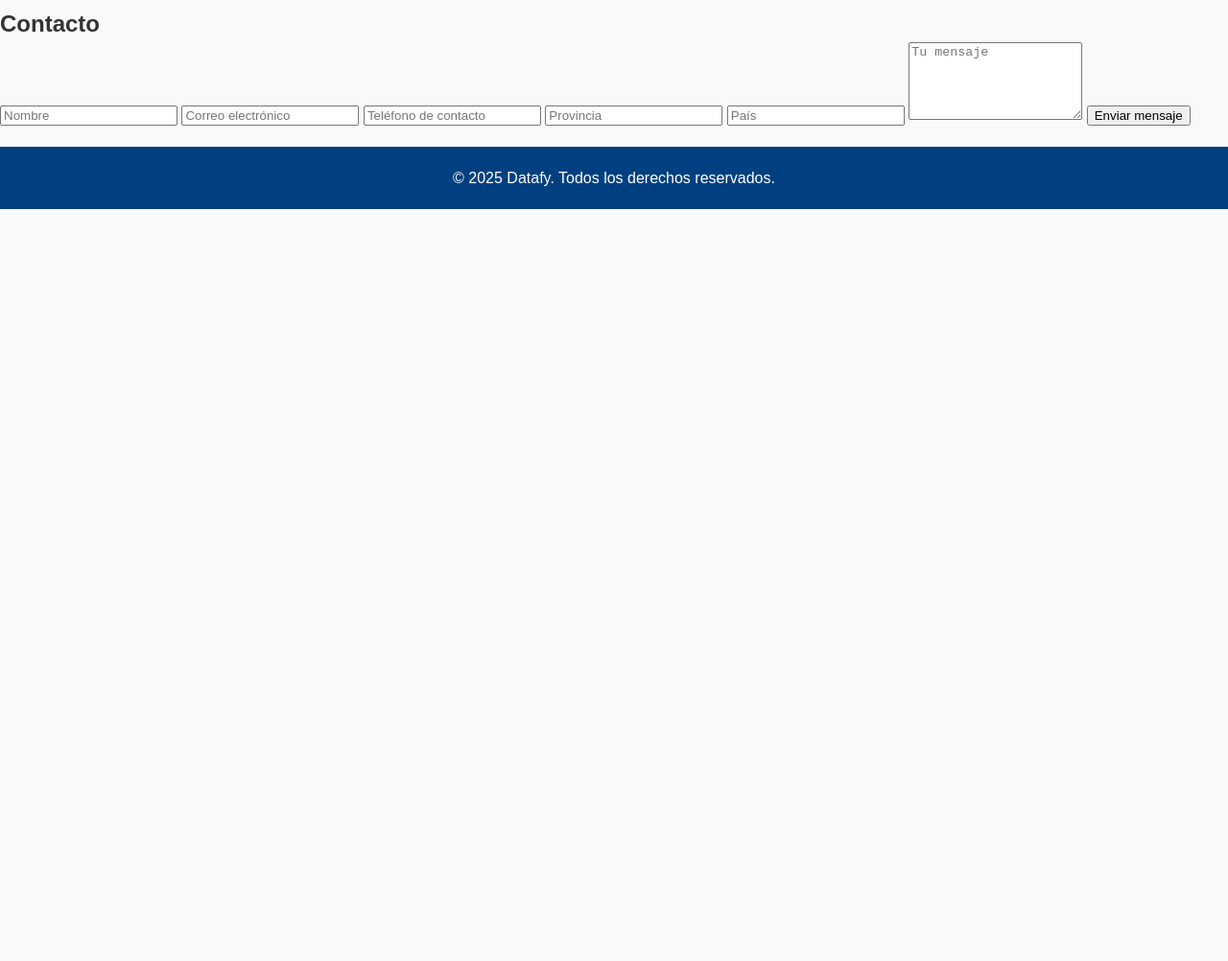
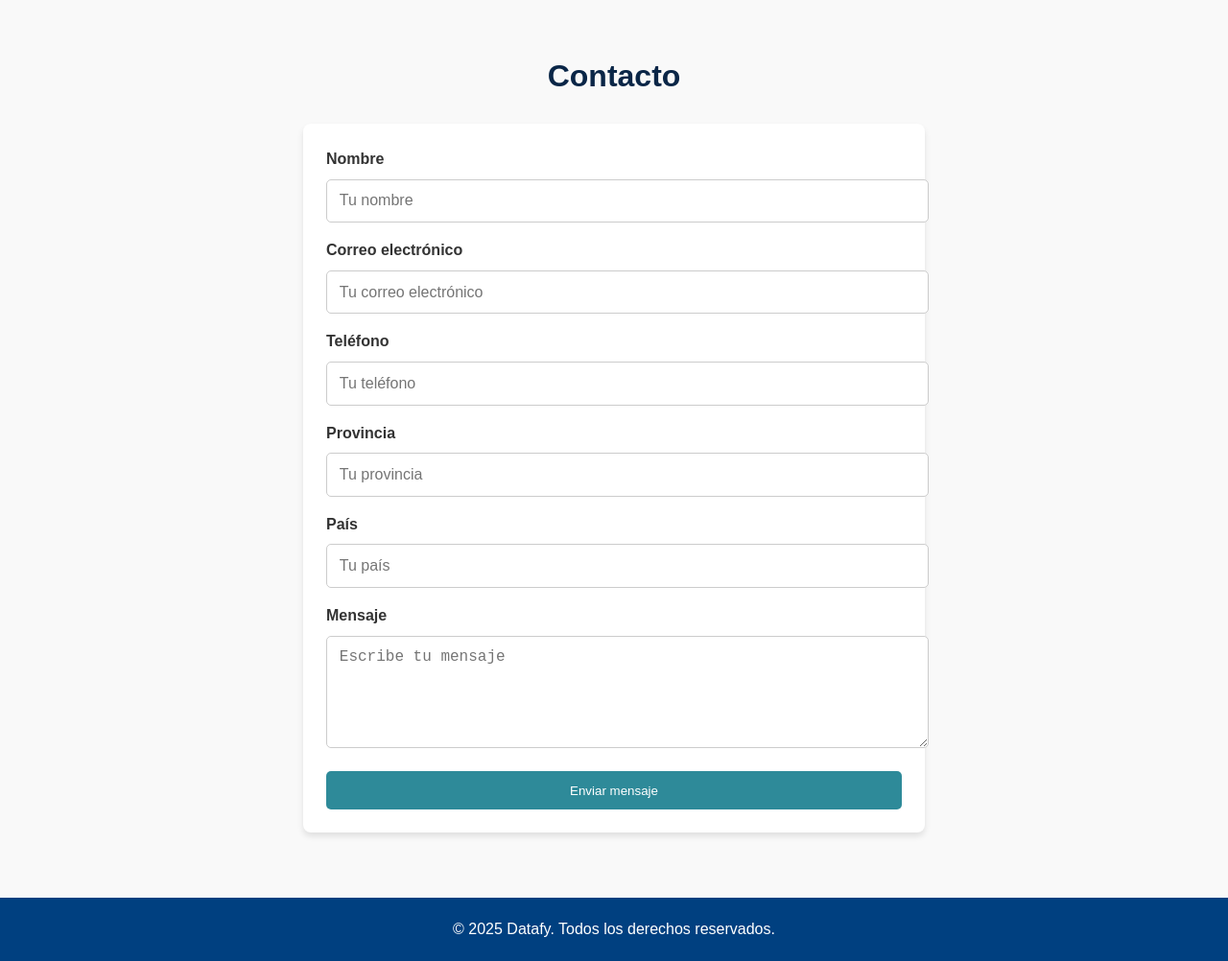
Before and after one commit to Francoricciallende/datafy, a plain HTML site: page index.html in a window 1280 px wide. Shown: the part 1586-2588 px from the top of the page at 96% size. Before the commit the page ends 1804 px from the top, so only its background shows below. Drawn offline with Linux system fonts and the light colour scheme.

Commit message:
Actualizo

```diff
--- a/index.html
+++ b/index.html
@@ -37,21 +37,53 @@
       <iframe title="Curso Compilado PBI" width="100%" height="400" src="https://app.powerbi.com/view?r=eyJrIjoiZDYxZjFlNDUtZDVlOS00ZDY5LWE2ZTUtYjAzMDZjNzNkOGIwIiwidCI6IjAzZmMzOGQ5LTkzMWYtNDk1Yi04MGJhLWQxNGM1ZDVkMWYxZCIsImMiOjR9" frameborder="0" allowFullScreen="true"></iframe>
     </section>
 
-    <section class="contact-form" id="contacto">
+    <section class="contact-form fade-in" id="contacto">
       <h2>Contacto</h2>
-      <form action="https://formsubmit.co/info@datafy.lat" method="POST">
-      <input type="hidden" name="_next" value="https://datafy.lat/gracias.html">
-      <input type="hidden" name="_captcha" value="false">
+      <form action="https://formsubmit.co/info@datafy.lat" method="POST" class="form-container">
+        <!-- Configuraciones ocultas -->
+        <input type="hidden" name="_next" value="https://datafy.lat/gracias.html">
+        <input type="hidden" name="_captcha" value="false">
 
-      <input type="text" name="nombre" placeholder="Nombre" required />
-      <input type="email" name="email" placeholder="Correo electrónico" required />
-      <input type="text" name="telefono" placeholder="Teléfono de contacto" />
-      <input type="text" name="provincia" placeholder="Provincia" />
-      <input type="text" name="pais" placeholder="País" />
-      <textarea name="mensaje" placeholder="Tu mensaje" rows="5" required></textarea>
-      <button type="submit">Enviar mensaje</button>
-    </form>
-  </section>
+        <!-- Nombre -->
+        <div class="form-group">
+          <label for="nombre">Nombre</label>
+          <input type="text" id="nombre" name="nombre" placeholder="Tu nombre" required />
+        </div>
+
+        <!-- Correo electrónico -->
+        <div class="form-group">
+          <label for="email">Correo electrónico</label>
+          <input type="email" id="email" name="email" placeholder="Tu correo electrónico" required />
+        </div>
+
+        <!-- Teléfono -->
+        <div class="form-group">
+          <label for="telefono">Teléfono</label>
+          <input type="text" id="telefono" name="telefono" placeholder="Tu teléfono" />
+        </div>
+
+        <!-- Provincia -->
+        <div class="form-group">
+          <label for="provincia">Provincia</label>
+          <input type="text" id="provincia" name="provincia" placeholder="Tu provincia" />
+        </div>
+
+        <!-- País -->
+        <div class="form-group">
+          <label for="pais">País</label>
+          <input type="text" id="pais" name="pais" placeholder="Tu país" />
+        </div>
+
+        <!-- Mensaje -->
+        <div class="form-group">
+          <label for="mensaje">Mensaje</label>
+          <textarea id="mensaje" name="mensaje" placeholder="Escribe tu mensaje" rows="5" required></textarea>
+        </div>
+
+        <!-- Botón de envío -->
+        <button type="submit">Enviar mensaje</button>
+      </form>
+    </section>
 
       </form>
     </section>
--- a/styles.css
+++ b/styles.css
@@ -158,27 +158,64 @@ footer .social-icons img {
     margin: 0 10px;
 }
 
-.contact form {
+/* Estilos del formulario */
+.contact-form {
+    padding: 3rem 0;
+    text-align: center;
+}
+
+.contact-form h2 {
+    font-size: 2rem;
+    margin-bottom: 1.5rem;
+    color: #0A2647; /* Azul oscuro como color destacado */
+}
+
+.form-container {
     display: flex;
     flex-direction: column;
-    gap: 10px;
+    gap: 1rem;
+    max-width: 600px;
+    margin: 0 auto;
+    padding: 1.5rem;
+    background: #FFFFFF;
+    border-radius: 8px;
+    box-shadow: 0 4px 6px rgba(0, 0, 0, 0.1);
 }
 
-.contact form input, .contact form textarea, .contact form button {
-    width: 100%;
-    padding: 10px;
-    border: 1px solid #ddd;
-    border-radius: 5px;
-    font-size: 1em;
+.form-group {
+    text-align: left; /* Alineación izquierda para etiquetas y campos */
 }
 
-.contact form button {
-    background: #28a745;
-    color: #fff;
+.form-group label {
     font-weight: bold;
-    cursor: pointer;
+    margin-bottom: 0.5rem;
+    display: block;
+    color: #333333;
 }
 
-.contact form button:hover {
-    background: #218838;
+.form-group input,
+.form-group textarea {
+    width: 100%;
+    padding: 0.8rem;
+    border: 1px solid #CCCCCC;
+    border-radius: 5px;
+    font-size: 1rem;
 }
+
+.form-group textarea {
+    resize: vertical; /* Permite ajustar la altura manualmente */
+}
+
+button[type="submit"] {
+    background: #2E8A99; /* Verde claro como botón principal */
+    color: #FFFFFF;
+    border: none;
+    padding: 0.8rem;
+    border-radius: 5px;
+    cursor: pointer;
+    transition: background-color 0.3s ease;
+}
+
+button[type="submit"]:hover {
+    background: #144272; /* Azul claro como hover */
+}
```
